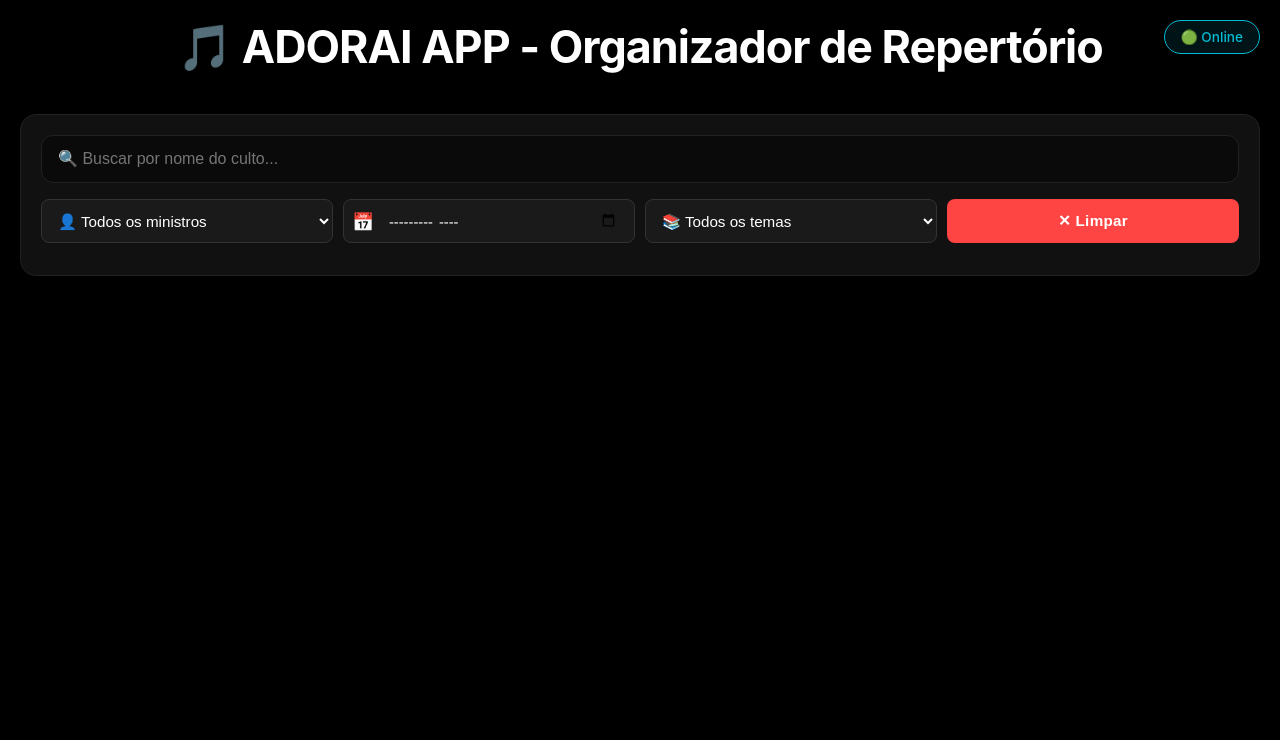
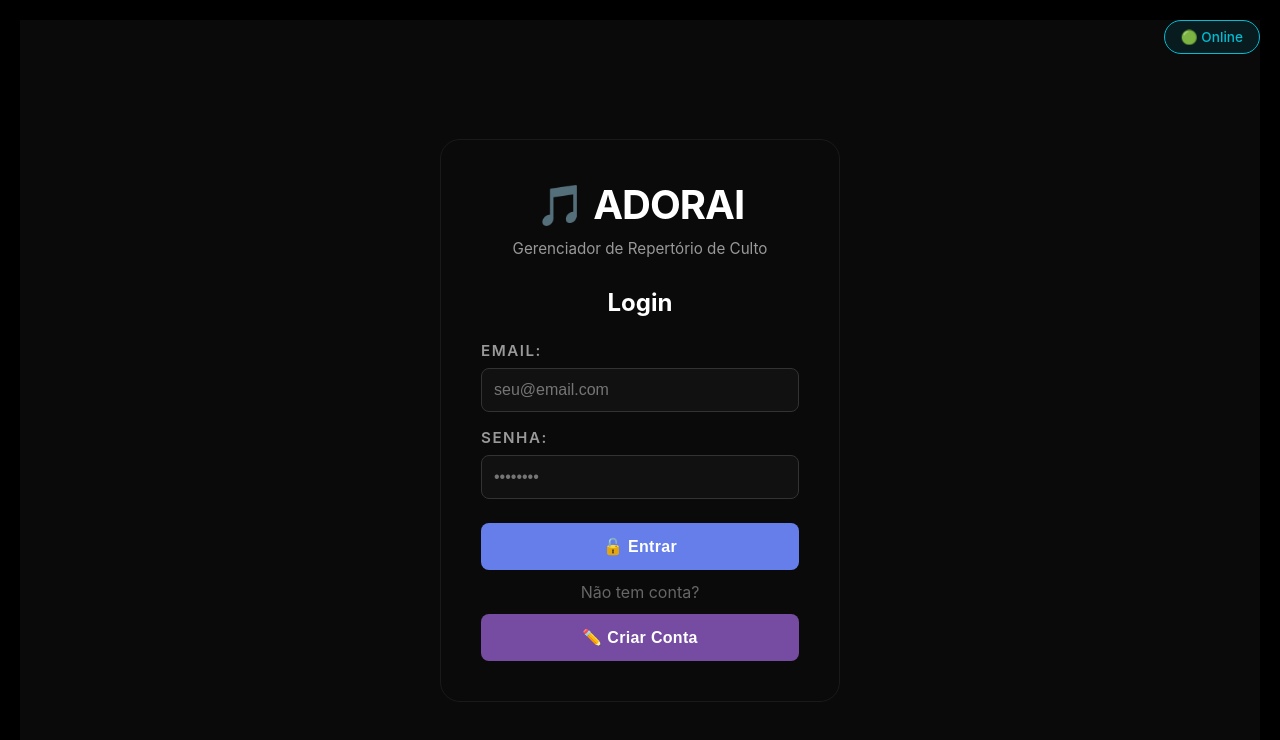
Before and after one commit to lucasrmonteiro07/repertorio-culto, a plain HTML site: page index.html in a window 1280 px wide. Drawn offline with nearby package versions, Linux system fonts and the light colour scheme.

Commit message:
fix: página inicial é LOGIN

```diff
--- a/index.html
+++ b/index.html
@@ -948,7 +948,7 @@
     </div>
 
     <!-- PÁGINA: LOGIN -->
-    <div id="paginaLogin" class="page" style="display: none; align-items: center; justify-content: center; min-height: 100vh; background: #0a0a0a; padding: 20px;">
+    <div id="paginaLogin" class="page active" style="display: flex; align-items: center; justify-content: center; min-height: 100vh; background: #0a0a0a; padding: 20px;">
         <div style="background: #0a0a0a; padding: 40px; border-radius: 20px; max-width: 400px; width: 90%; border: 1px solid #1a1a1a;">
             <div style="text-align: center; margin-bottom: 30px;">
                 <h1 style="color: #ffffff; font-size: 2.5em; margin-bottom: 10px;">🎵 ADORAI</h1>
@@ -1084,7 +1084,7 @@
         </div>
     </div>
         <!-- PÁGINA INICIAL: LISTA DE CULTOS -->
-        <div id="paginaInicial" class="page active">
+        <div id="paginaInicial" class="page">
             <h1>🎵 ADORAI APP - Organizador de Repertório</h1>
 
             <!-- BUSCA E FILTROS -->
```
Also changed, not shown: public/index.html (+2 -2 lines).
